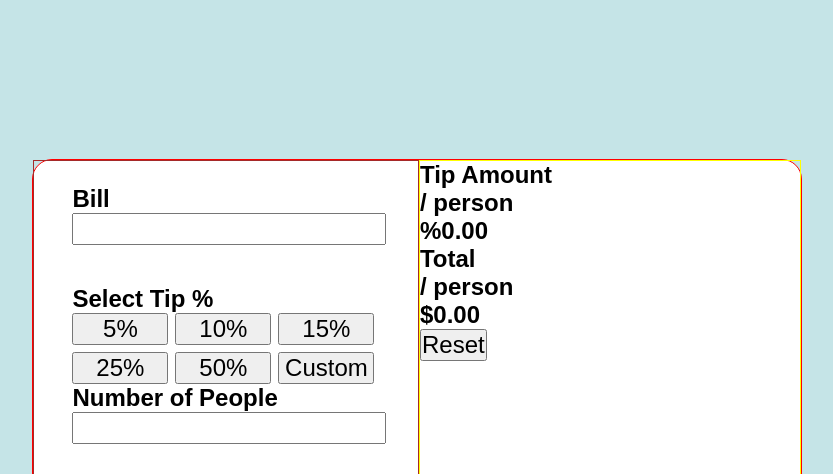
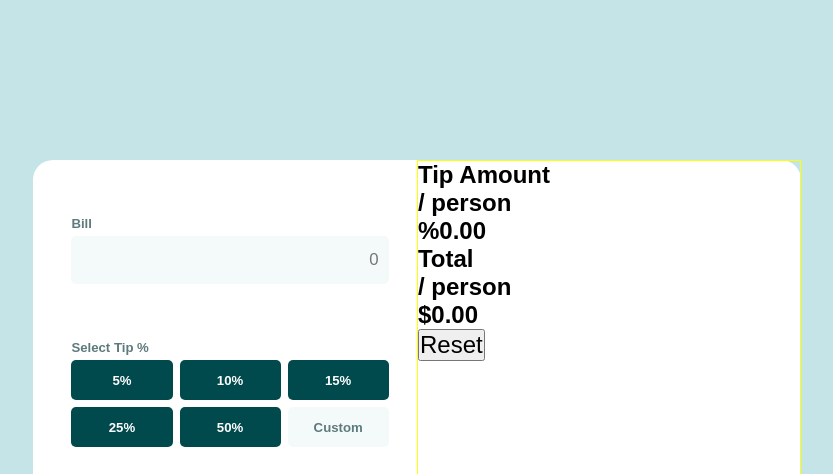
Before and after one commit to Johnterrie/tip-generator-app, a plain HTML site: page index.html in a window 1280 px wide. Shown: the top 474 px of the page, without its empty margins (223-1056 px from the left). Drawn offline with Linux system fonts and the light colour scheme; a web font is replaced by a local one.

Commit message:
second commit

```diff
--- a/index.html
+++ b/index.html
@@ -14,20 +14,20 @@
 
     <!-- left side of the main container (white)  -->
     <div class="left-cont">
-      <p for="Bill">Bill</p>
-      <input type="text">
+      <p class="select-tip" for="bill">Bill</p>
+      <input class="input-text" type="text" placeholder="0">
 
       <p class="select-tip">Select Tip %</p>
       <div class="grid-cont">
-        <button>5%</button>
-        <button>10%</button>
-        <button>15%</button>
-        <button>25%</button>
-        <button>50%</button>
-        <button>Custom</button>
+        <button class="left-button">5%</button>
+        <button class="left-button">10%</button>
+        <button class="left-button">15%</button>
+        <button class="left-button">25%</button>
+        <button class="left-button">50%</button>
+        <button class="custom-button">Custom</button>
       </div>
-      <p>Number of People</p>
-      <input type="text" name="" id="">
+      <p class="select-tip">Number of People</p>
+      <input class="input-text" type="text" placeholder="0">
     </div>
 
     <!-- right side of the container with color -->
--- a/main.css
+++ b/main.css
@@ -23,7 +23,6 @@ body{
     left: 50%;
     display: flex;
     flex-direction: row;
-    border: 1px solid red;
     width: 60%;
     height: 60%;
     border-radius: 20px;
@@ -33,19 +32,37 @@ body{
 }
 
 .left-cont {
-    border: 1px solid brown;
     width: 40%;
-    height: 90%;
-    padding: 3vh 3vw;
+    height: 96%;
+    padding: 0 3vw 2vh;
+}
+
+.input-text {
+    width: 100%;
+    height: 6vh;
+    text-align: right;
+    padding-right: 10px;
+    background-color: hsl(189, 41%, 97%);
+    border: none;
+    border-radius: 5px;
+    font-size: 0.7rem;
+    cursor: pointer;
+}
+
+.input-text:hover {
+    outline: 2px solid hsl(186, 14%, 43%);
 }
 
 .select-tip {
-    margin-top: 5vh;
+    margin: 7vh 0 5px 0;
+    font-size: 0.55rem;
+    color: hsl(186, 14%, 43%);
 }
 
 .grid-cont {
     display: grid;
-    grid-template-columns: 7.5vw 7.5vw 7.5vw;
+    grid-template-columns: 7.9vw 7.9vw 7.9vw;
+    grid-template-rows: 5vh 5vh;
     grid-gap: 7px;
 }
 
@@ -53,6 +70,26 @@ body{
     border: 1px solid yellow;
     width: 50%;
     height: 100%;
+}
+
+.left-button {
+    background-color:  hsl(183, 100%, 15%);
+    border: none;
+    border-radius: 5px;
+    color: #ffffff;
+    font-size: 0.55rem;
+    font-weight: 700;
+    cursor: pointer;
+}
+
+.custom-button {
+    background-color:  hsl(189, 41%, 97%);
+    border: none;
+    border-radius: 5px;
+    color: hsl(186, 14%, 43%);
+    font-size: 0.55rem;
+    font-weight: 700;
+    cursor: pointer;
 }
 
 
```
